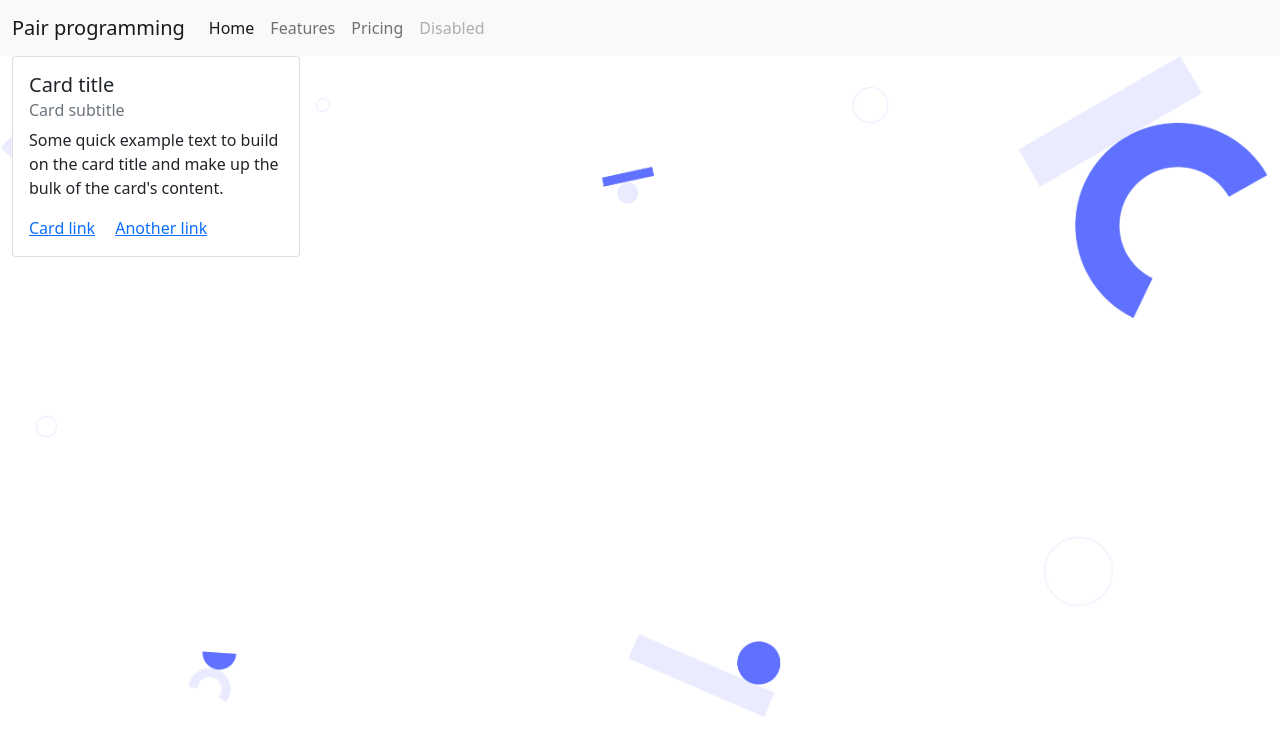
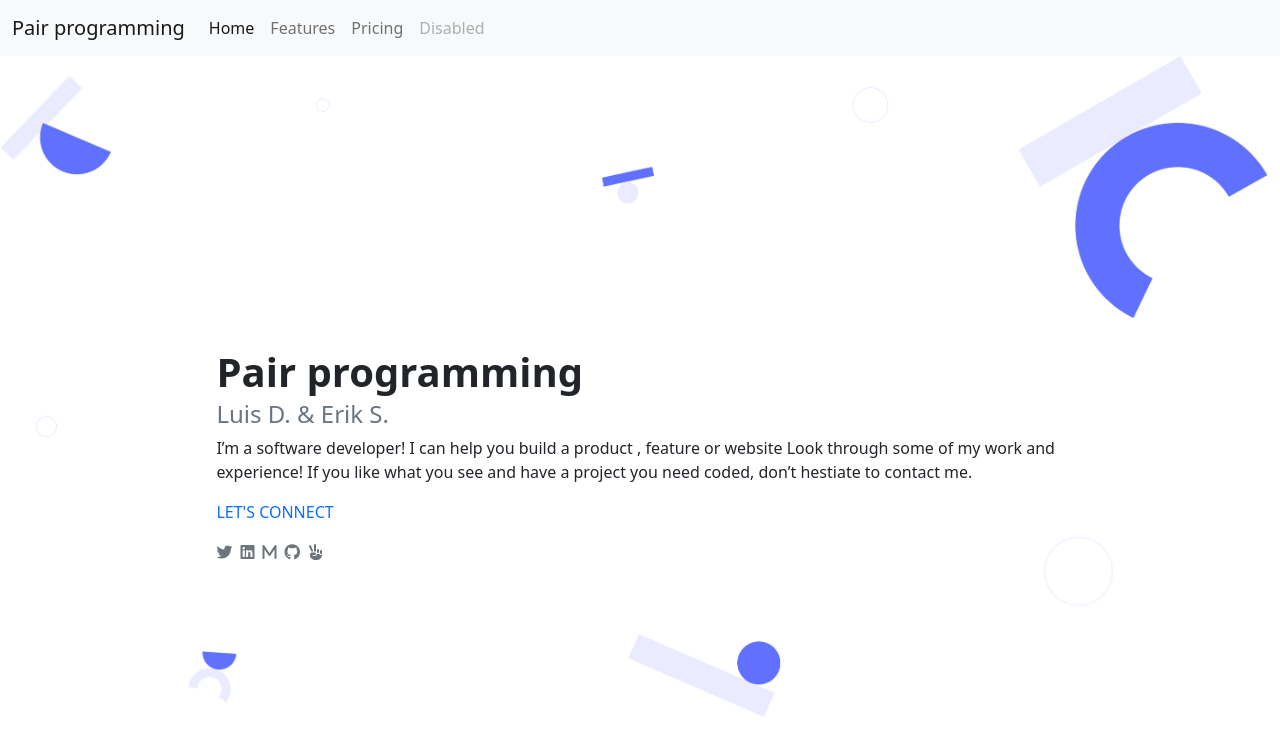
Before and after one commit to LuisDavidRodriguez/Try-bootstrap, a website: page index.html in a window 1280 px wide. Shown: the top 754 px of the page. Drawn offline with Linux system fonts and the light colour scheme.

Commit message:
Add first section

```diff
--- a/index.html
+++ b/index.html
@@ -31,22 +31,42 @@
   </header>
 
   <main>
-    <section class="container-fluid welcome">
+    <section class="container-fluid welcome  d-flex justify-content-center">
 
-      <!-- Welcome area -->
-      <div class="card" style="width: 18rem;">
-        <div class="card-body">
-          <h5 class="card-title">Card title</h5>
-          <h6 class="card-subtitle mb-2 text-muted">Card subtitle</h6>
-          <p class="card-text">Some quick example text to build on the card title and make up the bulk of the card's content.</p>
-          <a href="#" class="card-link">Card link</a>
-          <a href="#" class="card-link">Another link</a>
+        <!-- Welcome area -->
+        <div class="d-flex justify-content-center d-flex align-items-center" style="width: 70%;">
+          <div class="card-body">
+            <h5 class="card-title fw-bold fs-1">Pair programming</h5>
+            <h6 class="card-subtitle mb-2 text-muted fs-4">Luis D. & Erik S.</h6>
+            <p class="card-text">I’m a software developer! I can help you build a product , feature or website Look through some of my work and experience! If you like what you see and have a project you need coded, don’t hestiate to contact me.</p>
+            <p class="text-primary">LET'S CONNECT</p>
+
+            <ul class="nav">
+              <li class="nav-item pe-2">
+                <a class="text-secondary" href="#"><i class="fab fa-twitter"></i></a>
+              </li>
+              <li class="nav-item pe-2">
+                <a class="text-secondary" href="#"><i class="fab fa-linkedin"></i></a>
+              </li>
+              <li class="nav-item pe-2">
+                <a class="text-secondary" href="#"><i class="fa-solid fa-m"></i></a>
+              </li>
+              <li class="nav-item pe-2">
+                <a class="text-secondary" href="#"><i class="fab fa-github"></i></a>
+              </li>
+              <li class="nav-item pe-2">
+                <a class="text-secondary" href="#"><i class="fas fa-hand-peace"></i></a>
+              </li>
+            </ul>
+
+
+          </div>
         </div>
-      </div>
+
 
     </section>
   </main>
 
-
+  <script src="https://kit.fontawesome.com/4e5bc16f7d.js" crossorigin="anonymous"></script>
 </body>
 </html>
--- a/style.scss
+++ b/style.scss
@@ -3,7 +3,7 @@ main {
     background-image: url("/assets/Header.png");
     background-repeat: no-repeat;
     background-size: 100%;
-    height: 10000px;
+    height: 100vh;
   }
 }
 
```
Also changed, not shown: style.css, 1 other file.
